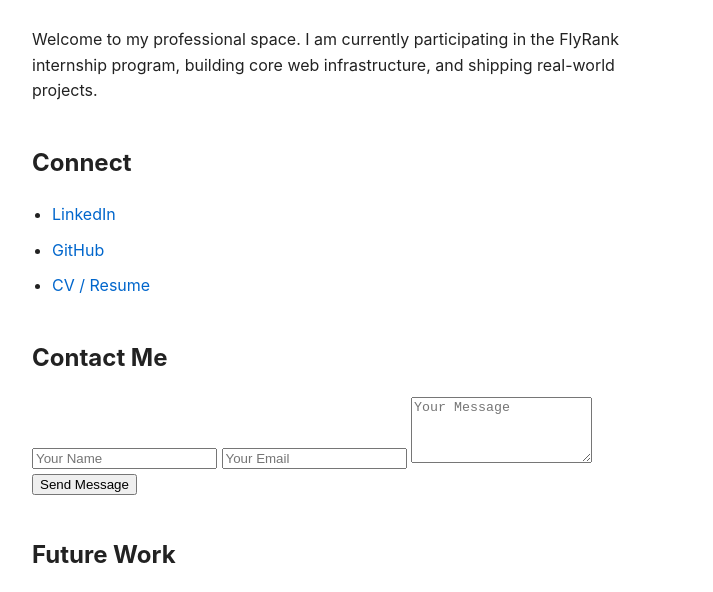
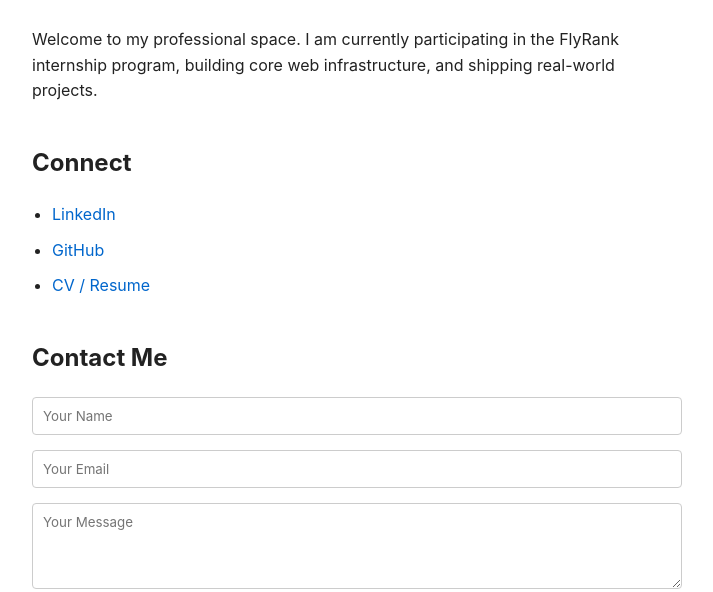
Before and after one commit to arjunsunar748/intern_ml_portfolio, a plain HTML site: page index.html in a window 1280 px wide. Shown: the part 150-742 px from the top of the page, without its empty margins (283-996 px from the left). Drawn offline with Linux system fonts and the light colour scheme.

Commit message:
adding style in form

```diff
--- a/index.html
+++ b/index.html
@@ -20,6 +20,29 @@
         a { color: #0066cc; text-decoration: none; }
         a:hover { text-decoration: underline; }
         .section { margin-top: 40px; }
+
+        /* Contact Form Styles */
+        form input, form textarea {
+            width: 100%;
+            padding: 10px;
+            margin-bottom: 15px;
+            border: 1px solid #ccc;
+            border-radius: 4px;
+            box-sizing: border-box;
+            font-family: inherit;
+        }
+        form button {
+            background-color: #0066cc;
+            color: white;
+            border: none;
+            padding: 10px 20px;
+            border-radius: 4px;
+            cursor: pointer;
+            font-size: 1rem;
+        }
+        form button:hover {
+            background-color: #004999;
+        }
     </style>
 </head>
 <body>
```
